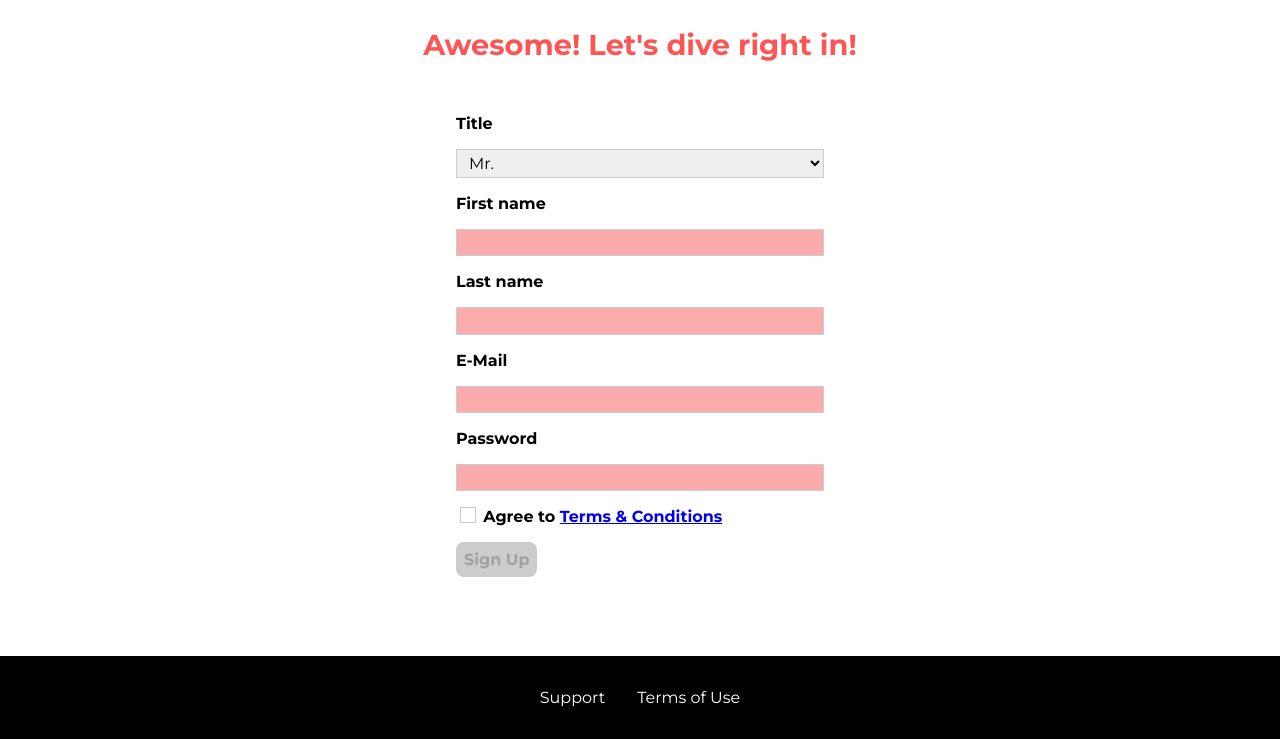
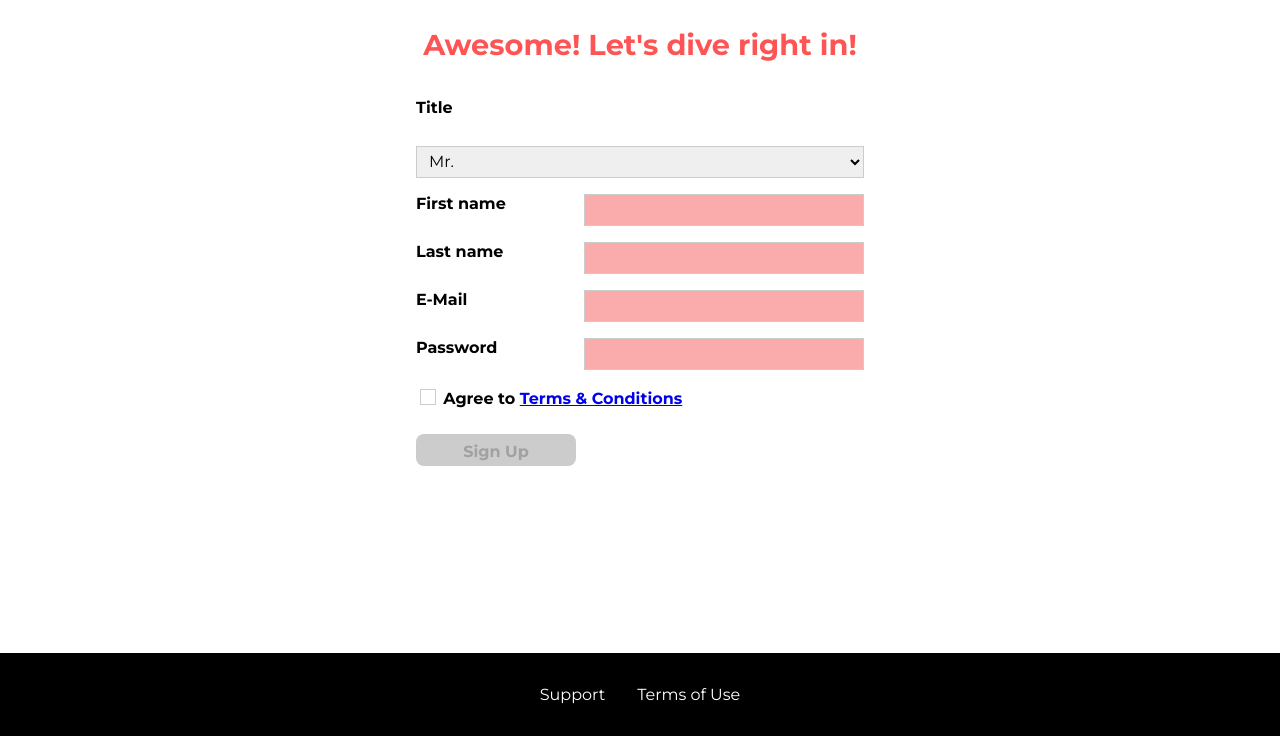
Before and after one commit to giabach99/web-hosting, a plain HTML site: page start-hosting/index.html in a window 1280 px wide. Shown: the part 64-803 px from the top of the page. Drawn offline with Linux system fonts and the light colour scheme.

Commit message:
Transitions added

```diff
--- a/hosting/shared.css
+++ b/hosting/shared.css
@@ -1,15 +1,26 @@
 * {
     box-sizing: border-box;
+}
+
+html {
+    height: 100%;
 }
 
 body {
     font-family: 'Montserrat', sans-serif;
     margin: 0;
+    display: grid;
+    grid-template-rows: 3.5rem auto fit-content(8rem);
+    grid-template-areas: "header"
+                        "main"
+                        "footer";
+    /* padding-top: 3.5rem; */
+    height: 100%;
 }
 
 main {
-    min-height: calc(100vh - 3.5rem - 8rem);
-    margin-top: 3.5rem;
+    /* grid-row: 2 / 3; */
+    grid-area: main;
 }
 
 .backdrop {
@@ -99,6 +110,10 @@ main {
     padding: 0.2rem 0;
 }
 
+.main-nav__item--cta {
+    animation: wiggle 400ms 3s 8 ease-out none;
+}
+
 .main-nav__item a:hover,
 .main-nav__item a:active {
     color: white;
@@ -136,6 +151,8 @@ main {
     background: black;
     padding: 2rem;
     margin-top: 3rem;
+    /* grid-row: 3 / 4; */
+    grid-area: footer;
 }
 
 .main-footer__links {
@@ -235,3 +252,15 @@ main {
         justify-content: center;
     }
 }
+
+@keyframes wiggle {
+    0% {
+        transform: rotateZ(0deg);
+    }
+    50% {
+        transform: rotateZ(-10deg);
+    }
+    100% {
+        transform: rotateZ(10deg);
+    }
+}
--- a/hosting/shared.js
+++ b/hosting/shared.js
@@ -4,6 +4,7 @@ var modalNoButton = document.querySelector(".modal__action--negative");
 var selectPlanButtons = document.querySelectorAll(".plan button");
 var toggleButton = document.querySelector(".toggle-button");
 var mobileNav = document.querySelector(".mobile-nav");
+var ctaButton = document.querySelector(".main-nav__item--cta");
 
 for (var i = 0; i < selectPlanButtons.length; i++) {
     selectPlanButtons[i].addEventListener("click", function() {
--- a/start-hosting/index.html
+++ b/start-hosting/index.html
@@ -68,10 +68,13 @@
             <input type="email" id="email" required>
             <label for="password">Password</label>
             <input type="password" id="password" required>
-            <input type="checkbox" id="agree-terms" required>
-            <label for="agree-terms">Agree to
-                <a href="#">Terms &amp; Conditions</a>
-            </label>
+            <div class="signup-form__checkbox">
+                <input type="checkbox" id="agree-terms" required>
+                <label for="agree-terms">Agree to
+                    <a href="#">Terms &amp; Conditions</a>
+                </label>
+            </div>
+
             <button type="submit" class="button" disabled>Sign Up</button>
         </form>
     </main>
--- a/start-hosting/start-hosting.css
+++ b/start-hosting/start-hosting.css
@@ -10,6 +10,9 @@ main {
 
 .signup-form {
     padding: 1rem;
+    display: grid;
+    grid-auto-rows: 2rem;
+    grid-row-gap: 0.5rem;
 }
 
 .signup-form label {
@@ -20,7 +23,6 @@ main {
 .signup-form input,
 .signup-form select {
     display: block;
-    margin-top: 1rem;
     width: 100%;
 }
 
@@ -69,12 +71,23 @@ main {
 
 .signup-form button[type="submit"] {
     display: block;
-    margin-top: 1rem;
+
 }
 
 @media (min-width: 40rem) {
     .signup-form {
         margin: auto;
-        width: 25rem;
+        width: 30rem;
+        grid-template-columns: 10rem auto;
+        grid-row-gap: 1rem;
+        grid-column-gap: 0.5rem;
+    }
+
+    .signup-form__checkbox {
+        grid-column: span 2;
+    }
+
+    .signup-form #title {
+        grid-column: span 2;
     }
 }
```
Also changed, not shown: customers/customers.css (+21 -1 lines), packages/packages.css (+6 -1 lines).
